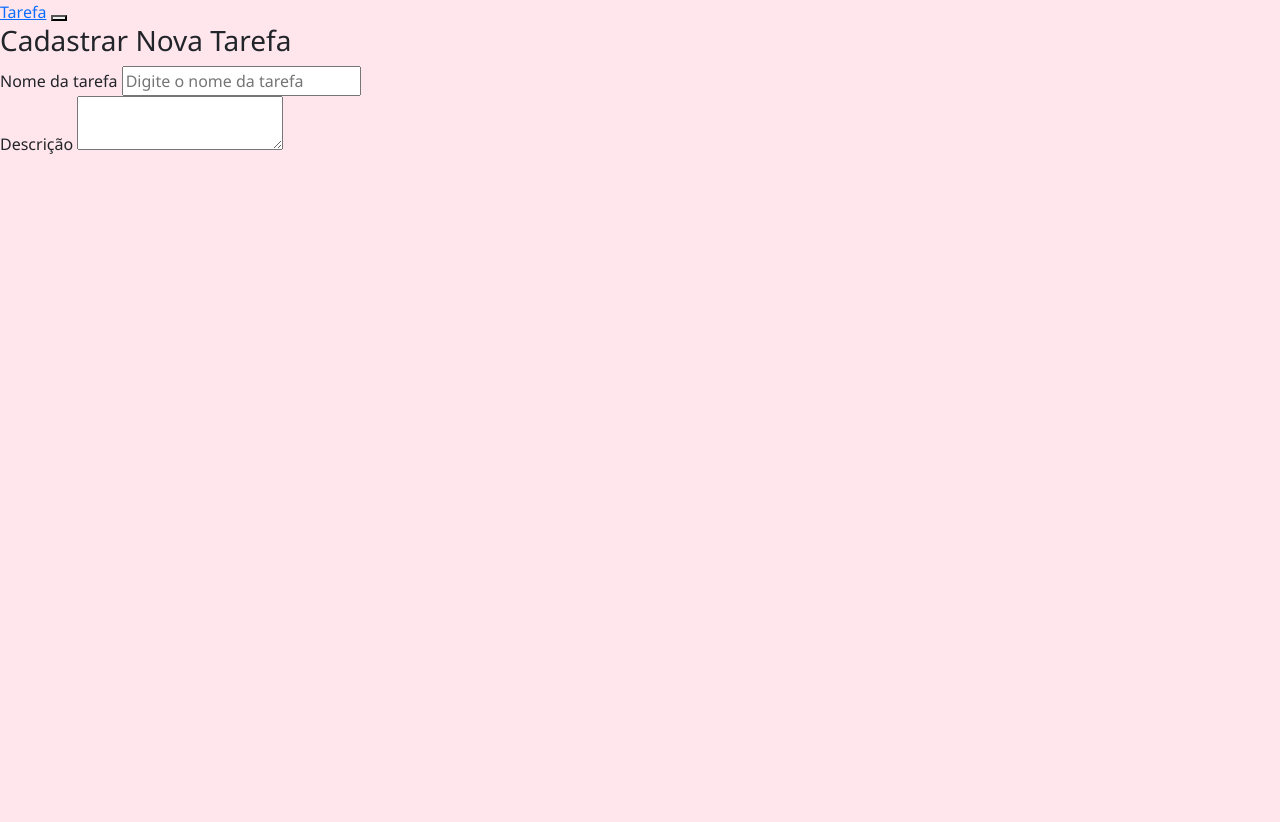
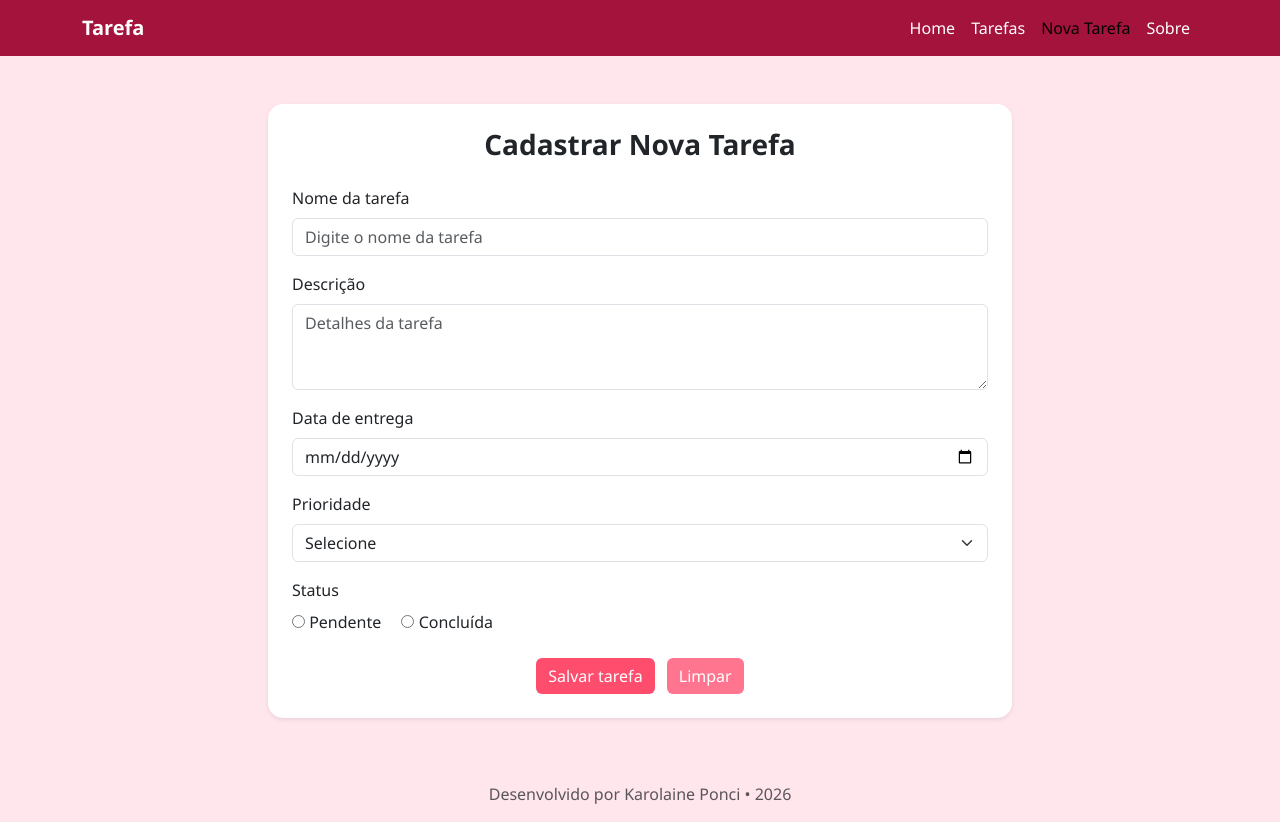
Before and after one commit to karolaineponci/sistemas-de-informacao, a plain HTML site: page desenvolvimento_web/sistema_de_tarefas/cadastro.html in a window 1280 px wide. Before the commit the page ends 800 px from the top, so only its background shows below. Drawn offline with nearby package versions, Linux system fonts and the light colour scheme.

Commit message:
cadastro concluido

```diff
--- a/desenvolvimento_web/sistema_de_tarefas/cadastro.html
+++ b/desenvolvimento_web/sistema_de_tarefas/cadastro.html
@@ -13,11 +13,12 @@
 </head>
 
 <body>
-    <nav>
-        <div>
-            <a href="index.html">Tarefa</a>
-            <button type="button">
-                <span></span>
+
+    <nav class="navbar navbar-expand-lg">
+        <div class="container">
+            <a class="navbar-brand text-white fw-bold" href="index.html">Tarefa</a>
+            <button class="navbar-toggler bg-light" type="button" data-bs-toggle="collapse" data-bs-target="#menu">
+                <span class="navbar-toggler-icon"></span>
             </button>
 
             <div class="collapse navbar-collapse" id="menu">
@@ -31,29 +32,65 @@
         </div>
     </nav>
 
-    <section>
-        <div>
-            <div>
+    <section class="py-5">
+        <div class="container">
+            <div class="col-md-8 mx-auto">
 
-                <div>
-                    <h3>Cadastrar Nova Tarefa</h3>
+                <div class="card p-4 shadow-sm">
+                    <h3 class="mb-4 text-center fw-bold">Cadastrar Nova Tarefa</h3>
 
                     <form>
 
-                        <div>
-                            <label for="nometarefa">Nome da tarefa</label>
-                            <input type="text" placeholder="Digite o nome da tarefa" required>
+                        <div class="mb-3">
+                            <label class="form-label" for="nometarefa">Nome da tarefa</label>
+                            <input type="text" class="form-control" placeholder="Digite o nome da tarefa" required>
                         </div>
 
-                        <div>
-                            <label for="descricaotarefa">Descrição</label>
-                            <textarea name="descricao" id="descricao"></textarea>
+                        <div class="mb-3">
+                            <label class="form-label" for="descricaotarefa">Descrição</label>
+                            <textarea name="descricao" id="descricao" class="form-control" rows="3" placeholder="Detalhes da tarefa"></textarea>
                         </div>
+
+                        <div class="mb-3">
+                            <label class="form-label" for="data">Data de entrega</label>
+                            <input type="date" class="form-control" name="data" id="data">
+                        </div>
+
+                        <div class="mb-3">
+                            <label class="form-label" for="prioridade">Prioridade</label>
+                            <select class="form-select">
+                                <option selected>Selecione</option>
+                                <option>Alta</option>
+                                <option>Média</option>
+                                <option>Baixa</option>
+                            </select>
+                        </div>
+
+                        <div class="mb-3">
+                            <label class="form-label" for="status">Status</label>
+                            <div>
+                                <input type="radio" name="status"> Pendente
+                                <input type="radio" name="status" class="ms-3"> Concluída
+                            </div>
+                        </div>
+
+                        <div class="text-center mt-4">
+                            <button type="submit" class="btn btn-primary">Salvar tarefa</button>
+                            <button type="reset" class="btn btn-warning ms-2">Limpar</button>
+                        </div>
+
                     </form>
                 </div>
+
             </div>
         </div>
     </section>
+
+    <footer class="text-center py-3">
+        <p class="text-muted mb-0">
+            Desenvolvido por Karolaine Ponci • 2026
+        </p>
+    </footer>
 
     <script src="https://cdn.jsdelivr.net/npm/bootstrap@5.3.2/dist/js/bootstrap.bundle.min.js"></script>
 
```
